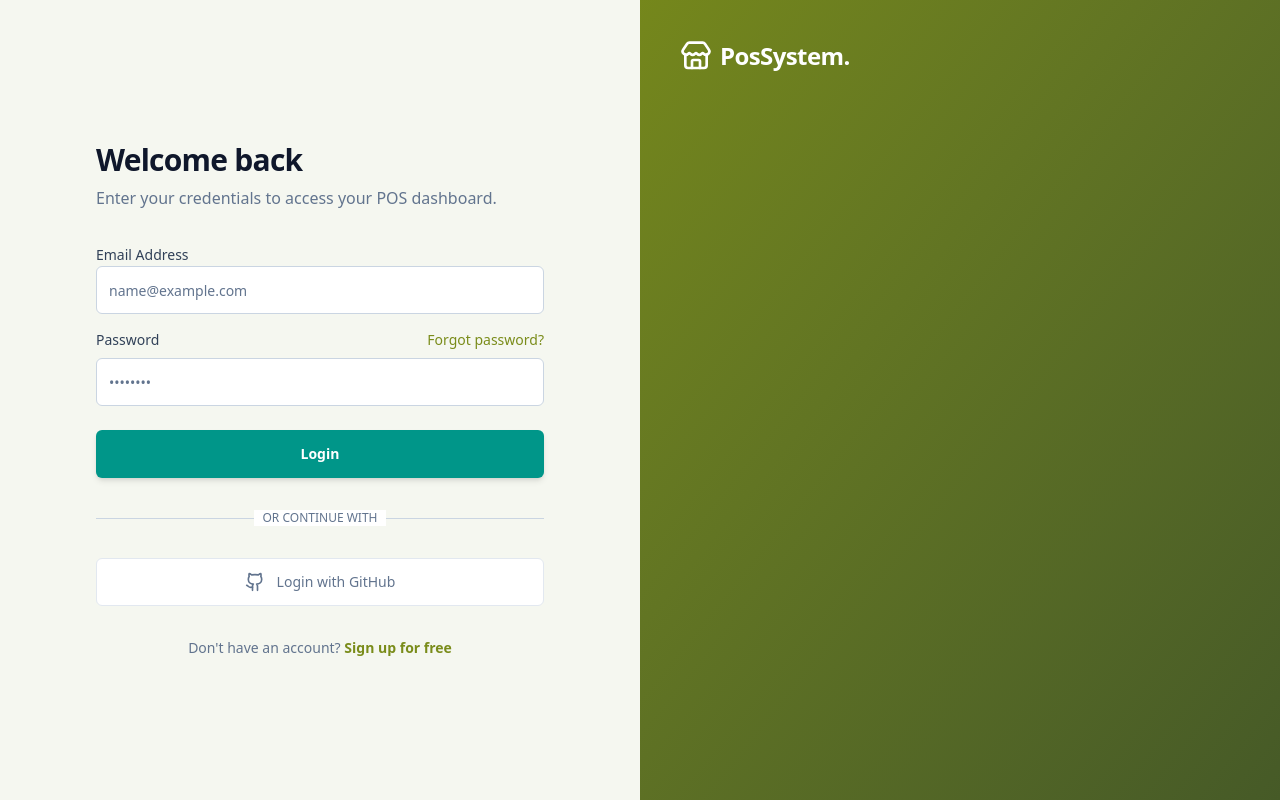
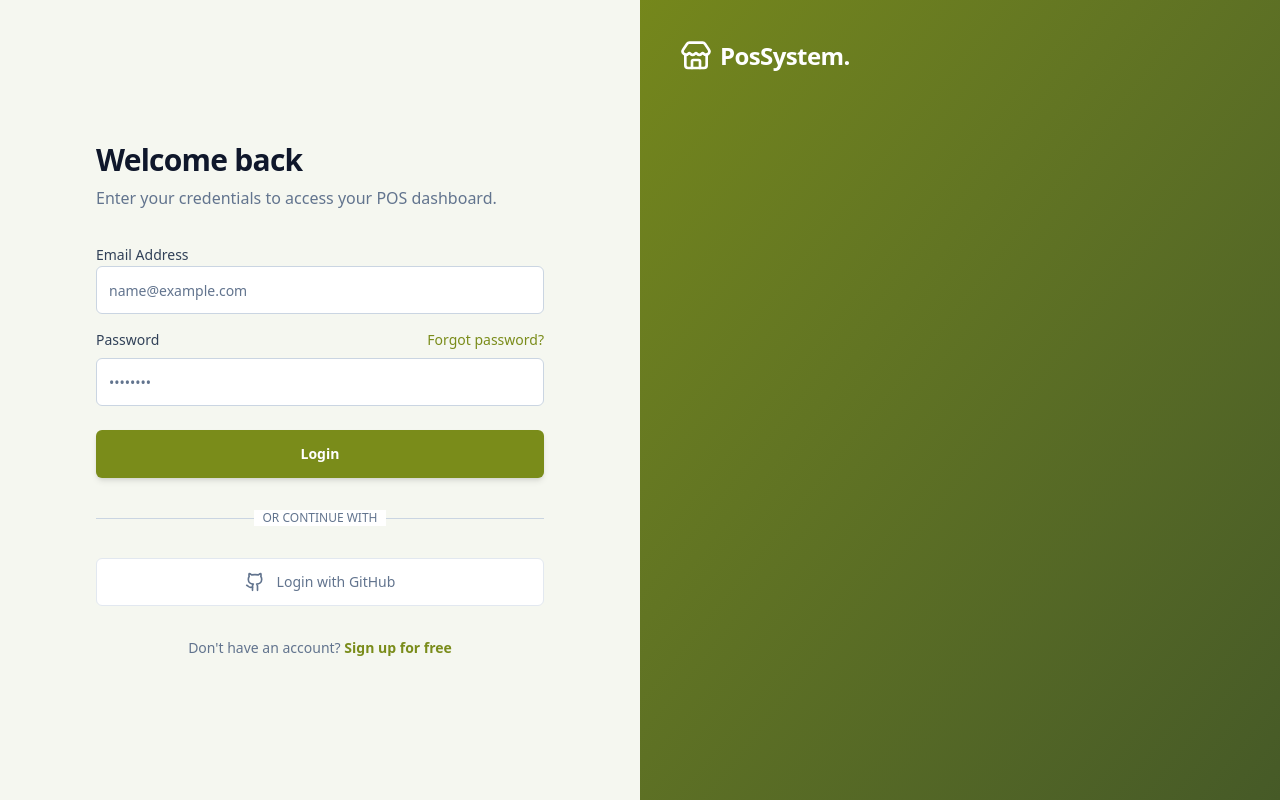
Before and after one commit to RapzzKY24/Point-Of-Sales_Frontend, a Next.js app: page /auth/login in a window 1280 px wide. Built offline with nearby package versions, Linux system fonts and the light colour scheme.

Commit message:
feat(ui): update color palette to new theme variables

```diff
--- a/src/components/ui/Button.tsx
+++ b/src/components/ui/Button.tsx
@@ -7,13 +7,13 @@ const buttonVariants = cva(
   {
     variants: {
       variant: {
-        default: "bg-teal-600 text-white hover:bg-teal-700 shadow-sm",
+        default: "bg-[#7a8c1a] text-white hover:bg-[#667516] shadow-sm",
         destructive: "bg-red-500 text-white hover:bg-red-600",
         outline:
-          "border text-slate-500 border-slate-200 bg-white hover:bg-slate-100 hover:text-slate-900",
-        secondary: "bg-slate-100 text-slate-900 hover:bg-slate-200",
-        ghost: "hover:bg-slate-100 hover:text-slate-900",
-        link: "text-teal-600 underline-offset-4 hover:underline",
+          "border text-slate-500 border-slate-200 bg-white hover:bg-[#f5f7f0] hover:text-slate-900",
+        secondary: "bg-[#e9eddc] text-slate-900 hover:bg-[#d4dbb9]",
+        ghost: "hover:bg-[#f5f7f0] hover:text-slate-900",
+        link: "text-[#7a8c1a] underline-offset-4 hover:underline",
       },
       size: {
         default: "h-10 px-4 py-2",
--- a/src/components/ui/Input.tsx
+++ b/src/components/ui/Input.tsx
@@ -9,7 +9,7 @@ const Input = React.forwardRef<HTMLInputElement, InputProps>(
       <input
         type={type}
         className={cn(
-          "flex h-10 w-full rounded-md border border-slate-300 bg-white px-3 py-2 text-sm ring-offset-white file:border-0 file:bg-transparent file:text-sm file:font-medium placeholder:text-slate-500 focus-visible:outline-none focus-visible:ring-2 focus-visible:ring-teal-500 focus-visible:ring-offset-2 disabled:cursor-not-allowed disabled:opacity-50",
+          "flex h-10 w-full rounded-md border border-slate-300 bg-white px-3 py-2 text-sm ring-offset-white file:border-0 file:bg-transparent file:text-sm file:font-medium placeholder:text-slate-500 focus-visible:outline-none focus-visible:ring-2 focus-visible:ring-[#8fa31e] focus-visible:ring-offset-2 disabled:cursor-not-allowed disabled:opacity-50",
           className,
         )}
         ref={ref}
```
